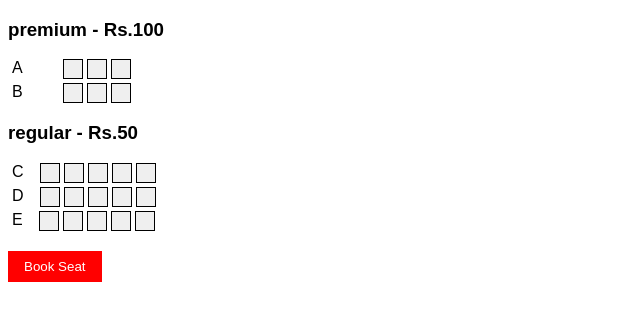
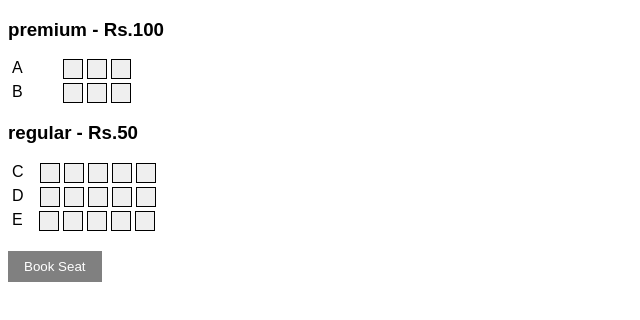
Before and after one commit to asjith/booking-seats, a React (Vite) app: page / in a window 1280 px wide. Shown: the top 320 px of the page, without its empty margins (0-640 px from the left). Built offline with nearby package versions, Linux system fonts and the light colour scheme.

Commit message:
chore: disable book seat button when no seat selected and seats when they are booked

```diff
--- a/src/App.css
+++ b/src/App.css
@@ -18,7 +18,7 @@
   background-color: green;
 }
 
-.seat-booked {
+.seat:disabled {
   background-color: gray;
   cursor: not-allowed;
 }
@@ -36,9 +36,14 @@
 
 .book-seat-btn {
   padding: 0.5rem 1rem;
-  background-color: red;
+  background-color: #b00020;
   color: white;
   border: none;
   margin: 1rem 0;
   cursor: pointer;
 }
+
+.book-seat-btn:disabled {
+  background-color: gray;
+  cursor: not-allowed;
+}
--- a/src/components/Body.jsx
+++ b/src/components/Body.jsx
@@ -8,8 +8,6 @@ const Body = () => {
   const [seatArrangement, setSeatArrangement] = useState(SEAT_ARRANGEMENT);
 
   const handleSeatClick = (seatSelected) => {
-    if (seatSelected.status === SEAT_STATUS.BOOKED) return;
-
     const newSeatArrangement = seatArrangement.map((category) => ({
       ...category,
       rows: category.rows.map((row) => ({
@@ -39,11 +37,7 @@ const Body = () => {
       }))
     }));
 
-    if (
-      JSON.stringify(seatArrangement) !== JSON.stringify(newSeatArrangement)
-    ) {
-      setSeatArrangement(newSeatArrangement);
-    }
+    setSeatArrangement(newSeatArrangement);
   };
 
   return (
--- a/src/components/Seat.jsx
+++ b/src/components/Seat.jsx
@@ -16,6 +16,7 @@ const Seat = ({ seat }) => {
   return (
     <button
       className={`${seatVisibiltyStyle} ${seatStyle}`}
+      disabled={seat.status === SEAT_STATUS.BOOKED}
       onClick={() => handleSeatClick(seat)}
     ></button>
   );
--- a/src/components/SeatBooking.jsx
+++ b/src/components/SeatBooking.jsx
@@ -1,6 +1,7 @@
 import React, { useContext } from "react";
 import SeatCategory from "./SeatCategory";
 import { SeatArrangementContext } from "../utils/SeatArrangementContext";
+import { SEAT_STATUS } from "../utils/constants";
 
 const SeatBooking = () => {
   const { seatArrangement, handleBookSeats } = useContext(
@@ -8,6 +9,14 @@ const SeatBooking = () => {
   );
 
   if (!seatArrangement) return null;
+
+  const isSeatSelected = seatArrangement.some((category) => {
+    return category.rows.some((row) => {
+      return row.seats.some((seat) => {
+        return seat.status === SEAT_STATUS.SELECTED;
+      });
+    });
+  });
 
   return (
     <div>
@@ -22,6 +31,7 @@ const SeatBooking = () => {
         <button
           className="book-seat-btn"
           type="button"
+          disabled={!isSeatSelected}
           onClick={handleBookSeats}
         >
           Book Seat
```
